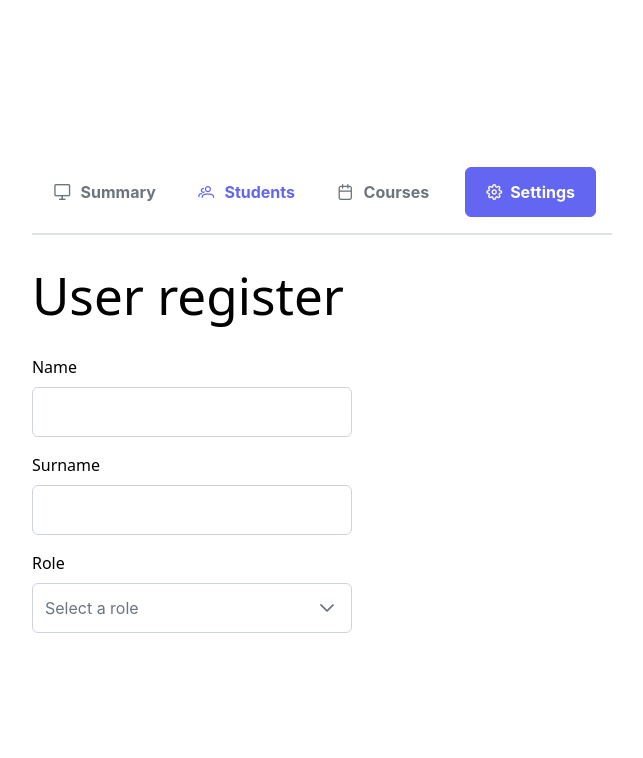
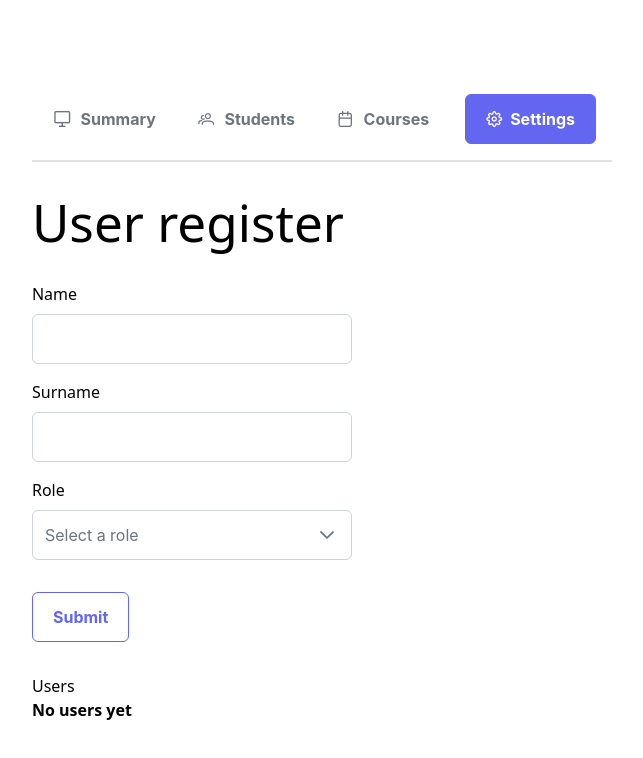
Before and after one commit to AdrianChSilva/RegistrApp, a React (Vite) app: page /userRegister in a window 1280 px wide. Shown: the top 758 px of the page, without its empty margins (318-961 px from the left). Built offline with nearby package versions, Linux system fonts and the light colour scheme.

Commit message:
Creado formulario de registro de usuario

```diff
--- a/src/router/AppRouter.tsx
+++ b/src/router/AppRouter.tsx
@@ -1,6 +1,7 @@
 import {Route, Routes, Navigate} from "react-router-dom";
 import { GeneralSummaryPage } from "../tracker/pages/GeneralSummaryPage";
 import { UserRegisterPage } from "../tracker/pages/UserRegisterPage";
+import { UsersPage } from "../tracker/pages/UsersPage";
 
 export const AppRouter = () => {
     return (
@@ -9,6 +10,7 @@ export const AppRouter = () => {
         <Routes>
             <Route path="summary" element={<GeneralSummaryPage />} />
             <Route path="userRegister" element={<UserRegisterPage />} />
+            <Route path="usersPage" element={<UsersPage />} />
             <Route path="/" element={<Navigate to="/summary" />} />
         </Routes>
 
--- a/src/tracker/components/NavBar.tsx
+++ b/src/tracker/components/NavBar.tsx
@@ -27,7 +27,7 @@ export const NavBar = () => {
     {
       id: "2",
       label: "Students",
-      url: "/userRegister",
+      url: "/usersPage",
       template: (item) => (
         <NavLink
           to={item.url!}
--- a/src/tracker/pages/UserRegisterPage.tsx
+++ b/src/tracker/pages/UserRegisterPage.tsx
@@ -1,14 +1,25 @@
 import { InputText } from "primereact/inputtext";
 import { useState } from "react";
-import { Dropdown, DropdownChangeEvent } from "primereact/dropdown";
+import { Dropdown } from "primereact/dropdown";
+import { Button } from "primereact/button";
 
 interface DropdownData {
   name: string;
   code: string;
 }
+interface User {
+  id: string;
+  name: string;
+  surName: string;
+  role: string;
+  timestamp: number;
+}
+const INITIAL_STATE: User[] = [
+];
 
 export const UserRegisterPage = () => {
   const [value, setValue] = useState("");
+  const [users, setUser] = useState(INITIAL_STATE);
   const [selectedRole, setSelectedRole] = useState<DropdownData | null>(null);
   const countries: DropdownData[] = [
     { name: "Frontend Developer", code: "WB" },
@@ -22,14 +33,61 @@ export const UserRegisterPage = () => {
     { name: "CEO", code: "CE" },
     { name: "CTO", code: "CT" },
   ];
+  const handleSubmit = (event: React.FormEvent<HTMLFormElement>) => {
+    event?.preventDefault();
+    const { elements } = event.currentTarget;
+    console.log("hola!", elements);
+    // Manera 1: usar 'as HTMLInputElement' para castear el elemento
+    // const inputName = elements.namedItem("name") as HTMLInputElement;
+
+    const inputName = elements.namedItem("name");
+    const inputSurname = elements.namedItem("surname");
+    const inputRole = elements.namedItem("role");
+
+    // Manera 2: asegurarse de que se trata de un elemento HTMLInputElement
+    const isInputName = inputName instanceof HTMLInputElement; // Javascript Puro
+    const isInputSurname = inputSurname instanceof HTMLInputElement; // Javascript Puro
+    const isInputRole = inputRole instanceof HTMLSelectElement; // Javascript Puro
+    if (
+      !isInputName ||
+      !isInputSurname ||
+      !isInputRole ||
+      isInputName == null ||
+      isInputSurname == null ||
+      isInputRole == null
+    )
+      return;
+
+    //Type narrowing
+    const newUser: User = {
+      id: crypto.randomUUID(),
+      name: inputName.value,
+      surName: inputSurname.value,
+      role: inputRole.value,
+      timestamp: Date.now(),
+    };
+    console.log("el new user", newUser);
+
+    setUser((prevItemsUsers) => {
+      return [...prevItemsUsers, newUser];
+    });
+  };
+
+  const handleRemoveUser = (id: User["id"]) => () => {
+    setUser((prevItemsUsers) => {
+      return prevItemsUsers.filter((currentUser) => currentUser.id !== id);
+    });
+  };
 
   return (
     <>
       <h1 className="pb-8">User register</h1>
+      <form onSubmit={handleSubmit}>
         <div className="flex flex-col gap-2 mb-4">
           <label htmlFor="name">Name</label>
           <InputText
             id="name"
+            name="name"
             aria-describedby="name-help"
             className="max-w-xs"
           />
@@ -38,6 +96,7 @@ export const UserRegisterPage = () => {
           <label htmlFor="surname">Surname</label>
           <InputText
             id="surname"
+            name="surname"
             aria-describedby="surname-help"
             className="max-w-xs"
             value={value}
@@ -48,14 +107,42 @@ export const UserRegisterPage = () => {
           <label htmlFor="role">Role</label>
           <Dropdown
             value={selectedRole}
-          onChange={(e: DropdownChangeEvent) => setSelectedRole(e.value)}
+            onChange={(e) => {
+              setSelectedRole(e.target.value);
+              console.log("aaaaaa", e);
+            }}
             options={countries}
+            optionValue="code"
             optionLabel="name"
+            name="role"
             placeholder="Select a role"
             filter
             className="max-w-xs"
           />
         </div>
+        <div className="mt-8">
+          <Button label="Submit" outlined />
+        </div>
+      </form>
+
+      <div className="mt-8">
+        <h2>Users</h2>
+        <ul>
+          {
+            users.length === 0 ? <p>
+              <strong>No users yet</strong>
+            </p>:
+            users.map((user) => (
+              <li key={user.id} className="flex items-center">
+                {user.name} {user.surName} {user.role}
+                <div className="ml-4">
+                <Button icon="pi pi-times" rounded text severity="danger" aria-label="Cancel"  onClick={handleRemoveUser(user.id)} />
+                </div>
+              </li>
+            ))
+          }
+        </ul>
+      </div>
     </>
   );
 };
--- /dev/null
+++ b/src/tracker/pages/UsersPage.tsx
@@ -0,0 +1,53 @@
+import userGeneric from "../../assets/images/user.png";
+export const UsersPage = () => {
+  return (
+    <div className="App">
+      <div className="max-w-md mx-auto bg-white rounded-xl shadow-md overflow-hidden md:max-w-2xl mb-3">
+        <div className="md:flex">
+          <div className="md:shrink-0">
+            <img
+              className="h-48 w-full object-cover md:h-full md:w-36 p-8"
+              src={userGeneric}
+            ></img>
+          </div>
+          <div className="p-8">
+             <div className="uppercase tracking-wide text-sm text-indigo-500 font-semibold">
+              Frontend Developer
+            </div>
+            <a
+              href="#"
+              className="block mt-5 text-lg leading-tight font-medium text-black hover:underline"
+            >
+              Adrián Chamorro Silva
+            </a>
+            {/* <p className="mt-2 text-slate-500">Última vez actualizado: 1 día</p> */}
+          </div>
+        </div>
+      </div>
+      <div className="max-w-md mx-auto bg-white rounded-xl shadow-md overflow-hidden md:max-w-2xl">
+        <div className="md:flex">
+          <div className="md:shrink-0">
+            <img
+              className="h-48 w-full object-cover md:h-full md:w-36 p-8"
+              src={userGeneric}
+            ></img>
+          </div>
+          <div className="p-8">
+            <a
+              href="#"
+              className="uppercase tracking-wide text-sm text-indigo-500 font-semibold  hover:underline"
+            >
+              Adrián Chamorro Silva
+            </a>
+            <div className="block mt-5 text-lg leading-tight font-medium text-black">
+              Frontend Developer
+            </div>
+            {/* <p className="mt-2 text-slate-500">
+              Última vez actualizado: 3 días
+            </p> */}
+          </div>
+        </div>
+      </div>
+    </div>
+  );
+};
```
Also changed, not shown: src/assets/images/user.png (added), src/assets/images/userGeneric.png (added). Lines whose indentation alone changed are shown as unchanged.
